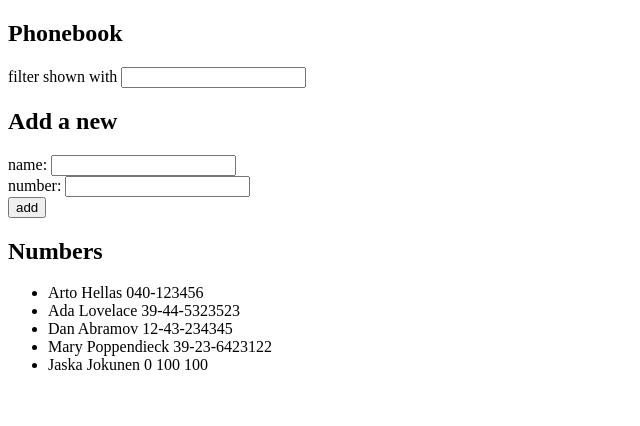
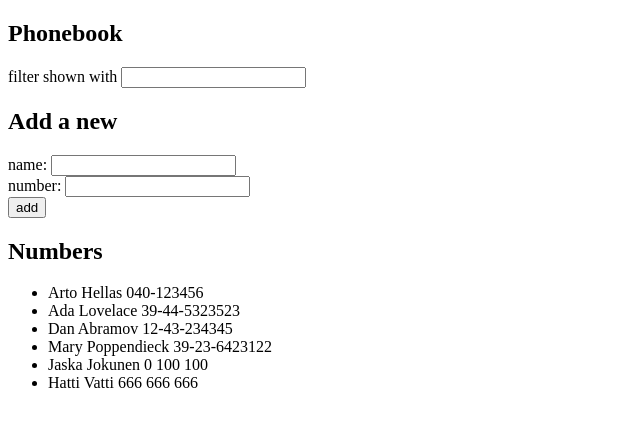
Before and after one commit to hartonenolli/fullstackopen, a React (Vite) app in the folder part2/exercises2/puhelinluettelo/: page / in a window 1280 px wide. Shown: the top 426 px of the page, without its empty margins (0-640 px from the left). Built offline with nearby package versions, Linux system fonts and the light colour scheme; data requests are answered from the project's data file.

Commit message:
2.13: puhelinluettelo step8

```diff
--- a/part2/exercises2/puhelinluettelo/db.json
+++ b/part2/exercises2/puhelinluettelo/db.json
@@ -24,6 +24,11 @@
       "id": "6368",
       "name": "Jaska Jokunen",
       "number": "0 100 100"
+    },
+    {
+      "id": "3dfd",
+      "name": "Hatti Vatti",
+      "number": "666 666 666"
     }
   ]
 }
--- a/part2/exercises2/puhelinluettelo/src/App.jsx
+++ b/part2/exercises2/puhelinluettelo/src/App.jsx
@@ -1,5 +1,6 @@
 import axios from 'axios'
 import { useState, useEffect } from 'react'
+import PersonsService from './services/persons'
 
 const App = () => {
   const [persons, setPersons] = useState([])
@@ -8,33 +9,31 @@ const App = () => {
   const [filterBy, setFilter] = useState('')
 
   useEffect(() => {
-    console.log('rendering app')
-    axios.get('http://localhost:3001/persons')
-      .then(response => {
-        console.log('promise fulfilled')
-        console.log('response', response.data)
-        setPersons(response.data)
+    PersonsService.getAll()
+      .then(initialPersons => {
+        setPersons(initialPersons)
       })
-
+      .catch(error => {
+        console.error('Error fetching persons:', error)
+      })
     }, [])
 
 
   const addName = (event) => {
     event.preventDefault()
-    console.log('button clicked', newName)
+    //console.log('button clicked', newName)
     const names = persons.map(person => person.name)
-    console.log('names', names);
+    //console.log('names', names);
     const personObject = {
       name: newName,
       number: newNumber
     }
     const nameExist = names.includes(newName)
       ? alert(`${newName} is already added to phonebook`)
-      : axios.post('http://localhost:3001/persons', personObject)
-          .then(response => {
-            console.log('response', response.data)
-            setPersons(persons.concat(response.data))
-          })
+      : PersonsService.addPerson(personObject).then(returnedPerson => {
+        setPersons(persons.concat(returnedPerson))
+        console.log('added', returnedPerson)}
+          )
     setNewName('')
     setNewNumber('')
   }
--- /dev/null
+++ b/part2/exercises2/puhelinluettelo/src/services/persons.js
@@ -0,0 +1,13 @@
+import axios from 'axios'
+const baseUrl = 'http://localhost:3001/persons'
+
+const getAll = () => {
+    return axios.get(baseUrl).then(response => response.data)
+    }
+
+const addPerson = (personObject) => {
+    const request = axios.post(baseUrl, personObject)
+    return request.then(response => response.data)
+}
+
+export default { getAll, addPerson }
```
